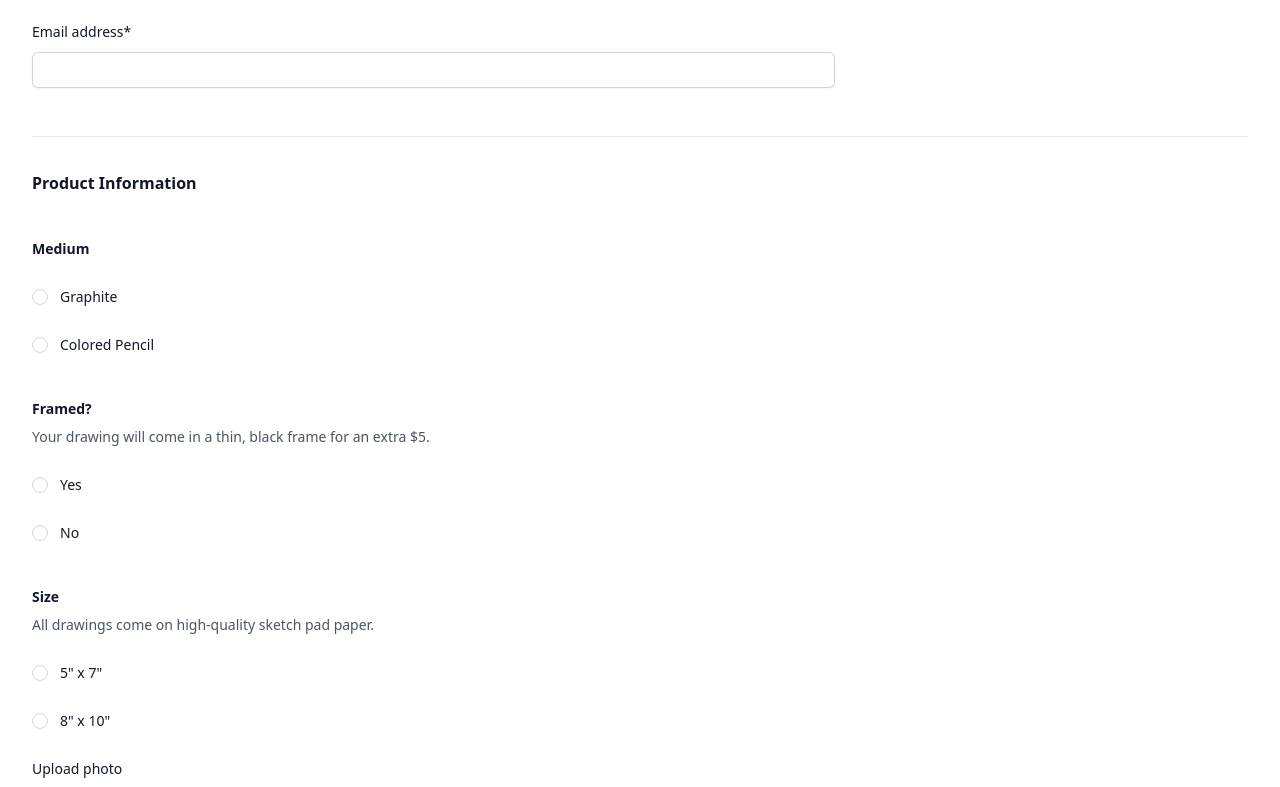
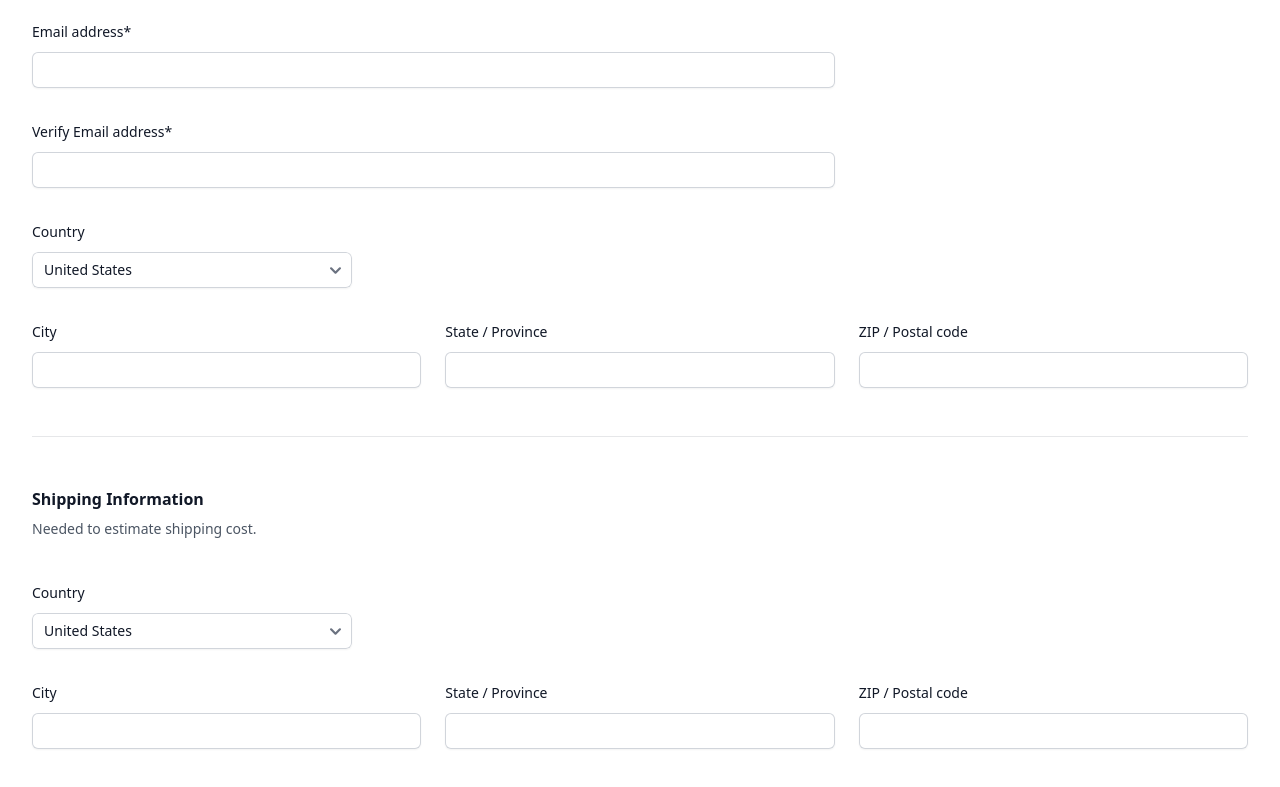
Before and after one commit to armandogutierrez4802/kathlyn-site, a Next.js app: page /order in a window 1280 px wide. Shown: the part 260-1047 px from the top of the page. Built offline with nearby package versions, Linux system fonts and the light colour scheme.

Commit message:
confirmation and order page done

```diff
--- a/components/Navbar.js
+++ b/components/Navbar.js
@@ -68,11 +68,13 @@ export default function Navbar() {
                                 <Link href="/order">
                                     <button
                                         type="button"
-                                        className="py-1 px-2 border-2 border-yellow-300"
+                                        // className="py-1 px-2 border-2 border-yellow-300"
+                                        className="rounded-md bg-yellow-300 px-3.5 py-2.5 text-sm font-semibold text-white shadow-sm hover:scale-105 focus-visible:outline focus-visible:outline-2 focus-visible:outline-offset-2"
                                     >
-                                        Request a Quote
+                                        Request Quote
                                     </button>
                                 </Link>
+
                             </div>
 
                             <div className="-mr-2 flex items-center sm:hidden">
--- a/pages/index.js
+++ b/pages/index.js
@@ -82,7 +82,7 @@ export default function Home() {
             <div className="mt-10 flex items-center justify-center gap-x-6">
               <Link
                 href="/order"
-                className="rounded-md bg-yellow-300 px-3.5 py-2.5 text-sm font-semibold text-white shadow-sm hover:scale-105 focus-visible:outline focus-visible:outline-2 focus-visible:outline-offset-2 focus-visible:outline-indigo-600"
+                className="rounded-md bg-yellow-300 px-3.5 py-2.5 text-sm font-semibold text-white shadow-sm hover:scale-105 focus-visible:outline focus-visible:outline-2 focus-visible:outline-offset-2"
               >
                 Request FREE Quote
               </Link>
--- a/pages/order.js
+++ b/pages/order.js
@@ -1,4 +1,5 @@
 import { PhotoIcon, UserCircleIcon } from '@heroicons/react/24/solid'
+import Link from 'next/link';
 
 export default function Order() {
 
@@ -12,15 +13,15 @@ export default function Order() {
     <div className="mt-12 mx-auto max-w-7xl px-4 sm:px-6 lg:px-8">
       {<form onSubmit={handleSubmit}>
         <div className="space-y-12">
-          <div className="border-b border-gray-900/10 pb-12">
+          {/* <div className="border-b border-gray-900/10 pb-12"> */}
           {/* <h2 className="text-base font-semibold leading-7 text-gray-900">Anything here?</h2>
             <p className="mt-1 text-sm leading-6 text-gray-600">
               What about here? I can also center this to be in center of page
             </p> */}
 
-            <div className="mt-10 grid grid-cols-1 gap-x-6 gap-y-8 sm:grid-cols-6">
+          {/* <div className="mt-10 grid grid-cols-1 gap-x-6 gap-y-8 sm:grid-cols-6"> */}
 
-              <div className="col-span-full">
+          {/* <div className="col-span-full"> */}
           <div className="border-b border-gray-900/10 pb-12">
             <h2 className="text-base font-semibold leading-7 text-gray-900">Contact Information</h2>
             {/* <p className="mt-1 text-sm leading-6 text-gray-600">Use a permanent address where you can receive mail.</p> */}
@@ -71,7 +72,26 @@ export default function Order() {
                 </div>
               </div>
 
-                    {/* <div className="sm:col-span-3">
+              <div className="sm:col-span-4">
+                <label htmlFor="email" className="block text-sm font-medium leading-6 text-gray-900">
+                  Verify Email address*
+                </label>
+                <div className="mt-2">
+                  <input
+                    id="email"
+                    name="email"
+                    type="email"
+                    autoComplete="email"
+                    className="block w-full rounded-md border-0 py-1.5 text-gray-900 shadow-sm ring-1 ring-inset ring-gray-300 placeholder:text-gray-400 focus:ring-2 focus:ring-inset focus:ring-yellow-300 sm:text-sm sm:leading-6"
+                  />
+                </div>
+              </div>
+
+
+
+
+
+              <div className="sm:col-span-3">
                 <label htmlFor="country" className="block text-sm font-medium leading-6 text-gray-900">
                   Country
                 </label>
@@ -89,7 +109,7 @@ export default function Order() {
                 </div>
               </div>
 
-                    <div className="col-span-full">
+              {/* <div className="col-span-full">
                       <label htmlFor="street-address" className="block text-sm font-medium leading-6 text-gray-900">
                         Street address
                       </label>
@@ -104,7 +124,7 @@ export default function Order() {
                       </div>
                     </div> */}
 
-                    {/* <div className="sm:col-span-2 sm:col-start-1">
+              <div className="sm:col-span-2 sm:col-start-1">
                 <label htmlFor="city" className="block text-sm font-medium leading-6 text-gray-900">
                   City
                 </label>
@@ -117,9 +137,9 @@ export default function Order() {
                     className="block w-full rounded-md border-0 py-1.5 text-gray-900 shadow-sm ring-1 ring-inset ring-gray-300 placeholder:text-gray-400 focus:ring-2 focus:ring-inset focus:ring-yellow-300 sm:text-sm sm:leading-6"
                   />
                 </div>
-                    </div> */}
+              </div>
 
-                    {/* <div className="sm:col-span-2">
+              <div className="sm:col-span-2">
                 <label htmlFor="region" className="block text-sm font-medium leading-6 text-gray-900">
                   State / Province
                 </label>
@@ -132,9 +152,9 @@ export default function Order() {
                     className="block w-full rounded-md border-0 py-1.5 text-gray-900 shadow-sm ring-1 ring-inset ring-gray-300 placeholder:text-gray-400 focus:ring-2 focus:ring-inset focus:ring-yellow-300 sm:text-sm sm:leading-6"
                   />
                 </div>
-                    </div> */}
+              </div>
 
-                    {/* <div className="sm:col-span-2">
+              <div className="sm:col-span-2">
                 <label htmlFor="postal-code" className="block text-sm font-medium leading-6 text-gray-900">
                   ZIP / Postal code
                 </label>
@@ -147,7 +167,93 @@ export default function Order() {
                     className="block w-full rounded-md border-0 py-1.5 text-gray-900 shadow-sm ring-1 ring-inset ring-gray-300 placeholder:text-gray-400 focus:ring-2 focus:ring-inset focus:ring-yellow-300 sm:text-sm sm:leading-6"
                   />
                 </div>
+              </div>
+            </div>
+          </div>
+          {/* </div> */}
+
+
+          <div className="border-b border-gray-900/10 pb-12">
+            <h2 className="text-base font-semibold leading-7 text-gray-900">Shipping Information</h2>
+            <p className="mt-1 text-sm leading-6 text-gray-600">Needed to estimate shipping cost.</p>
+
+            <div className="mt-10 grid grid-cols-1 gap-x-6 gap-y-8 sm:grid-cols-6">
+              <div className="sm:col-span-3">
+                <label htmlFor="country" className="block text-sm font-medium leading-6 text-gray-900">
+                  Country
+                </label>
+                <div className="mt-2">
+                  <select
+                    id="country"
+                    name="country"
+                    autoComplete="country-name"
+                    className="block w-full rounded-md border-0 py-1.5 text-gray-900 shadow-sm ring-1 ring-inset ring-gray-300 focus:ring-2 focus:ring-inset focus:ring-yellow-300 sm:max-w-xs sm:text-sm sm:leading-6"
+                  >
+                    <option>United States</option>
+                    <option>Canada</option>
+                    <option>Mexico</option>
+                  </select>
+                </div>
+              </div>
+
+              {/* <div className="col-span-full">
+                      <label htmlFor="street-address" className="block text-sm font-medium leading-6 text-gray-900">
+                        Street address
+                      </label>
+                      <div className="mt-2">
+                        <input
+                          type="text"
+                          name="street-address"
+                          id="street-address"
+                          autoComplete="street-address"
+                          className="block w-full rounded-md border-0 py-1.5 text-gray-900 shadow-sm ring-1 ring-inset ring-gray-300 placeholder:text-gray-400 focus:ring-2 focus:ring-inset focus:ring-yellow-300 sm:text-sm sm:leading-6"
+                        />
+                      </div>
                     </div> */}
+
+              <div className="sm:col-span-2 sm:col-start-1">
+                <label htmlFor="city" className="block text-sm font-medium leading-6 text-gray-900">
+                  City
+                </label>
+                <div className="mt-2">
+                  <input
+                    type="text"
+                    name="city"
+                    id="city"
+                    autoComplete="address-level2"
+                    className="block w-full rounded-md border-0 py-1.5 text-gray-900 shadow-sm ring-1 ring-inset ring-gray-300 placeholder:text-gray-400 focus:ring-2 focus:ring-inset focus:ring-yellow-300 sm:text-sm sm:leading-6"
+                  />
+                </div>
+              </div>
+
+              <div className="sm:col-span-2">
+                <label htmlFor="region" className="block text-sm font-medium leading-6 text-gray-900">
+                  State / Province
+                </label>
+                <div className="mt-2">
+                  <input
+                    type="text"
+                    name="region"
+                    id="region"
+                    autoComplete="address-level1"
+                    className="block w-full rounded-md border-0 py-1.5 text-gray-900 shadow-sm ring-1 ring-inset ring-gray-300 placeholder:text-gray-400 focus:ring-2 focus:ring-inset focus:ring-yellow-300 sm:text-sm sm:leading-6"
+                  />
+                </div>
+              </div>
+
+              <div className="sm:col-span-2">
+                <label htmlFor="postal-code" className="block text-sm font-medium leading-6 text-gray-900">
+                  ZIP / Postal code
+                </label>
+                <div className="mt-2">
+                  <input
+                    type="text"
+                    name="postal-code"
+                    id="postal-code"
+                    autoComplete="postal-code"
+                    className="block w-full rounded-md border-0 py-1.5 text-gray-900 shadow-sm ring-1 ring-inset ring-gray-300 placeholder:text-gray-400 focus:ring-2 focus:ring-inset focus:ring-yellow-300 sm:text-sm sm:leading-6"
+                  />
+                </div>
               </div>
             </div>
           </div>
@@ -167,7 +273,8 @@ export default function Order() {
                 </div>
               </div> */}
 
-              <div className="col-span-full">
+          {/* <div className="col-span-full"> */}
+          <div className="border-b border-gray-900/10 pb-12">
             <h2 className="mb-10 text-base font-semibold leading-7 text-gray-900">Product Information</h2>
             <div className="mt-10 space-y-10">
               <fieldset>
@@ -274,8 +381,7 @@ export default function Order() {
                 <p className="text-xs leading-5 text-gray-600">PNG, JPG, GIF up to 10MB</p>
               </div>
             </div>
-              </div>
-              <div className="col-span-full">
+            <div className="mt-6">
               <label htmlFor="special-requests" className="block text-sm font-medium leading-6 text-gray-900">
                 Special Requests
               </label>
@@ -290,20 +396,28 @@ export default function Order() {
                 />
               </div>
             </div>
+
           </div>
-          </div>
+
+
+          {/* </div> */}
+          {/* </div> */}
+
+
         </div>
 
         <div className="mt-6 flex items-center justify-center gap-x-6">
           {/* <button type="button" className="text-sm font-semibold leading-6 text-gray-900">
             Cancel
           </button> */}
+          <Link href="/confirmation">
             <button
               type="submit"
               className="rounded-md bg-yellow-300 px-3 py-2 text-sm font-semibold text-white shadow-sm hover:bg-yellow-500 focus-visible:outline focus-visible:outline-2 focus-visible:outline-offset-2 focus-visible:outline-yellow-300"
             >
               Submit
             </button>
+          </Link>
         </div>
       </form>}
     </div >
```
Also changed, not shown: pages/confirmation.js (added, +31 -0 lines). Lines whose indentation alone changed are shown as unchanged.
